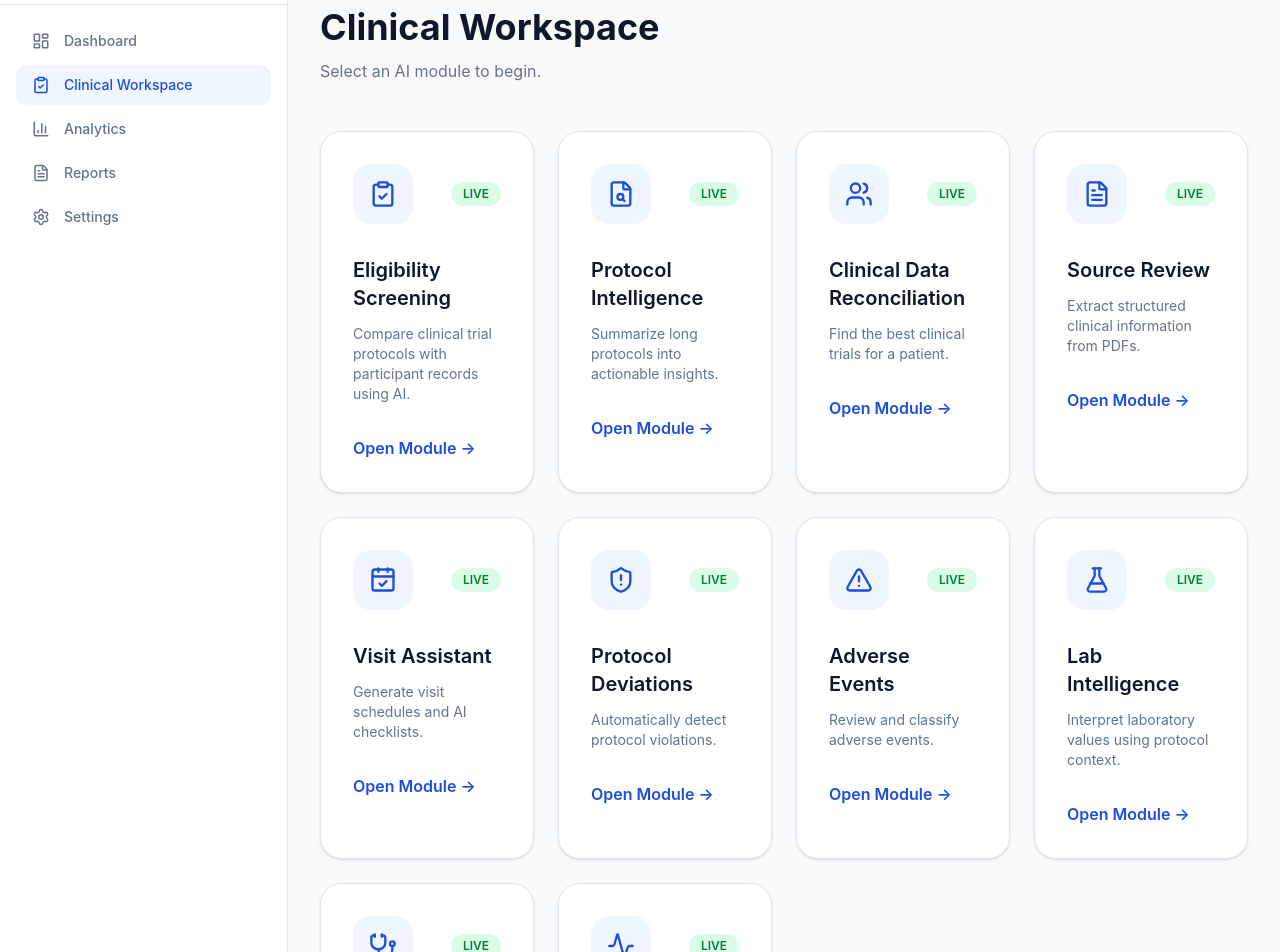
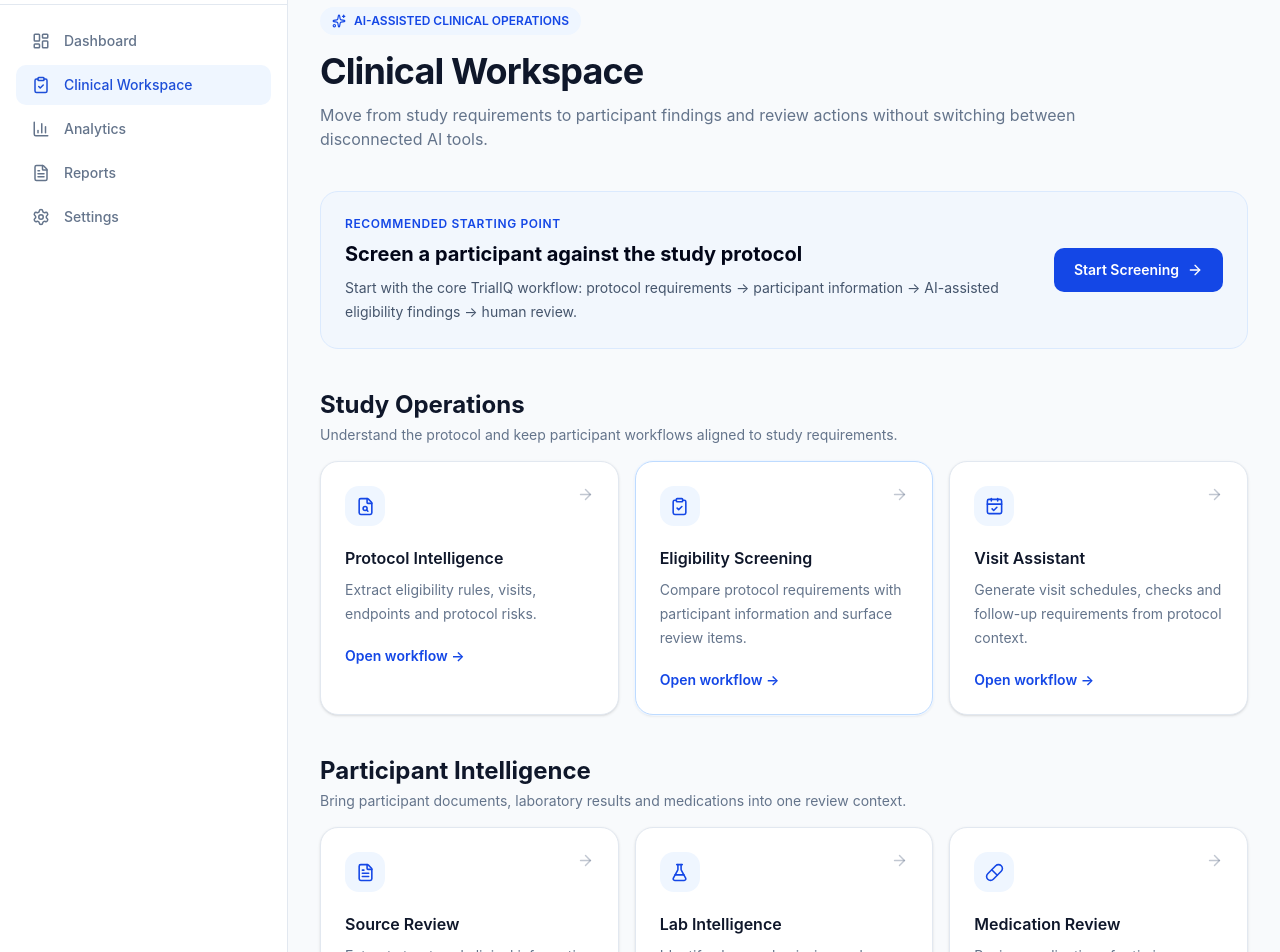
Before and after one commit to Zunaid24/trialiq, a Next.js app: page /dashboard/workspace in a window 1280 px wide. Shown: the part 100-1052 px from the top of the page. Built offline with nearby package versions, Linux system fonts and the light colour scheme.

Commit message:
Reframe workspace around clinical workflows

```diff
--- a/app/dashboard/workspace/page.tsx
+++ b/app/dashboard/workspace/page.tsx
@@ -9,160 +9,131 @@ import {
   TriangleAlert,
   FlaskConical,
   Stethoscope,
-  BarChart3,
-  Activity
+  Activity,
+  Pill,
+  GitCompareArrows,
+  ArrowRight,
+  Sparkles,
 } from "lucide-react";
 
-const modules = [
+const groups = [
   {
-    title: "Eligibility Screening",
-    description:
-      "Compare clinical trial protocols with participant records using AI.",
-    href: "/dashboard/workspace/eligibility",
-    icon: ClipboardCheck,
-    status: "LIVE",
+    title: "Study Operations",
+    description: "Understand the protocol and keep participant workflows aligned to study requirements.",
+    modules: [
+      { title: "Protocol Intelligence", description: "Extract eligibility rules, visits, endpoints and protocol risks.", href: "/dashboard/workspace/protocol", icon: FileSearch },
+      { title: "Eligibility Screening", description: "Compare protocol requirements with participant information and surface review items.", href: "/dashboard/workspace/eligibility", icon: ClipboardCheck, featured: true },
+      { title: "Visit Assistant", description: "Generate visit schedules, checks and follow-up requirements from protocol context.", href: "/dashboard/workspace/visit-assistant", icon: CalendarCheck },
+    ],
   },
   {
-    title: "Protocol Intelligence",
-    description:
-      "Summarize long protocols into actionable insights.",
-    href: "/dashboard/workspace/protocol",
-    icon: FileSearch,
-    status: "LIVE",
+    title: "Participant Intelligence",
+    description: "Bring participant documents, laboratory results and medications into one review context.",
+    modules: [
+      { title: "Source Review", description: "Extract structured clinical information from source documents.", href: "/dashboard/workspace/source-review", icon: FileText },
+      { title: "Lab Intelligence", description: "Identify abnormal, missing and follow-up laboratory findings.", href: "/dashboard/workspace/lab-intelligence", icon: FlaskConical },
+      { title: "Medication Review", description: "Review medications for timing, indication and potential protocol concerns.", href: "/dashboard/workspace/medications", icon: Pill },
+    ],
   },
   {
-    title: "Clinical Data Reconciliation",
-    description:
-      "Find the best clinical trials for a patient.",
-    href: "/dashboard/workspace/reconciliation",
-    icon: Users,
-    status: "LIVE",
+    title: "Safety & Compliance",
+    description: "Surface issues that need clinical or coordinator review before they become operational problems.",
+    modules: [
+      { title: "Protocol Deviations", description: "Identify missed visits, out-of-window assessments and protocol deviations.", href: "/dashboard/workspace/deviations", icon: ShieldAlert },
+      { title: "Adverse Events", description: "Structure adverse events for severity, seriousness, causality and follow-up review.", href: "/dashboard/workspace/adverse-events", icon: TriangleAlert },
+      { title: "Safety Signal Detection", description: "Surface recurring patterns and potential signals requiring clinical review.", href: "/dashboard/workspace/safety", icon: Activity },
+    ],
   },
   {
-    title: "Source Review",
-    description:
-      "Extract structured clinical information from PDFs.",
-    href: "/dashboard/workspace/source-review",
-    icon: FileText,
-    status: "LIVE",
-  },
-  {
-    title: "Visit Assistant",
-    description:
-      "Generate visit schedules and AI checklists.",
-    href: "/dashboard/workspace/visit-assistant",
-    icon: CalendarCheck,
-    status: "LIVE",
-  },
-  {
-    title: "Protocol Deviations",
-    description:
-      "Automatically detect protocol violations.",
-    href: "/dashboard/workspace/deviations",
-    icon: ShieldAlert,
-    status: "LIVE",
-  },
-  {
-    title: "Adverse Events",
-    description:
-      "Review and classify adverse events.",
-    href: "/dashboard/workspace/adverse-events",
-    icon: TriangleAlert,
-    status: "LIVE",
-  },
-  {
-    title: "Lab Intelligence",
-    description:
-      "Interpret laboratory values using protocol context.",
-    href: "/dashboard/workspace/lab-intelligence",
-    icon: FlaskConical,
-    status: "LIVE",
-  },
-  {
-  title: "Medical Coding Intelligence",
-  description:
-    "Extract clinical terms and generate AI-assisted MedDRA and ICD-10 coding suggestions with evidence and confidence.",
-  href: "/dashboard/workspace/medical-coding",
-  icon: Stethoscope,
-  status: "LIVE",
-},
-{
-  title: "Safety Signal Detection",
-  description:
-    "Surface recurring safety patterns, unusual event clusters and potential signals requiring clinical review.",
-  href: "/dashboard/workspace/safety",
-  icon: Activity,
-  status: "LIVE",
+    title: "Data Quality & Coding",
+    description: "Resolve inconsistencies and turn clinical terminology into review-ready coding suggestions.",
+    modules: [
+      { title: "Clinical Data Reconciliation", description: "Compare records and identify conflicting dates, missing information and discrepancies.", href: "/dashboard/workspace/reconciliation", icon: GitCompareArrows },
+      { title: "Medical Coding Intelligence", description: "Generate AI-assisted MedDRA and ICD-10 suggestions with evidence and confidence.", href: "/dashboard/workspace/medical-coding", icon: Stethoscope },
+      { title: "Participant Intelligence", description: "Review the most important findings and actions for a participant from the study dashboard.", href: "/dashboard", icon: Users },
+    ],
   },
 ];
 
 export default function WorkspacePage() {
   return (
-    <main>
+    <main className="mx-auto max-w-7xl">
+      <div className="mb-10">
+        <div className="flex flex-wrap items-center gap-2">
+          <span className="inline-flex items-center gap-2 rounded-full bg-blue-50 px-3 py-1.5 text-xs font-semibold text-blue-700">
+            <Sparkles size={14} />
+            AI-ASSISTED CLINICAL OPERATIONS
+          </span>
+        </div>
 
-      <div className="mb-12">
-
-        <h1 className="text-4xl font-bold">
+        <h1 className="mt-4 text-4xl font-bold tracking-tight text-foreground">
           Clinical Workspace
         </h1>
-
-        <p className="mt-3 text-muted-foreground">
-          Select an AI module to begin.
+        <p className="mt-3 max-w-3xl text-muted-foreground">
+          Move from study requirements to participant findings and review actions without switching between disconnected AI tools.
         </p>
-
       </div>
 
-      <div className="grid gap-6 md:grid-cols-2 xl:grid-cols-4">
+      <div className="mb-10 rounded-2xl border border-blue-100 bg-blue-50/60 p-6">
+        <div className="flex flex-col gap-5 md:flex-row md:items-center md:justify-between">
+          <div>
+            <p className="text-xs font-semibold uppercase tracking-wider text-blue-700">Recommended starting point</p>
+            <h2 className="mt-2 text-xl font-bold text-slate-950">Screen a participant against the study protocol</h2>
+            <p className="mt-2 max-w-2xl text-sm leading-6 text-slate-600">
+              Start with the core TrialIQ workflow: protocol requirements → participant information → AI-assisted eligibility findings → human review.
+            </p>
+          </div>
+          <Link
+            href="/dashboard/workspace/eligibility"
+            className="group inline-flex w-fit shrink-0 items-center gap-2 rounded-lg bg-blue-700 px-5 py-3 text-sm font-semibold text-white transition hover:bg-blue-800"
+          >
+            Start Screening
+            <ArrowRight size={16} className="transition-transform group-hover:translate-x-0.5" />
+          </Link>
+        </div>
+      </div>
 
-        {modules.map((module) => {
+      <div className="space-y-10">
+        {groups.map((group) => (
+          <section key={group.title}>
+            <div className="mb-4">
+              <h2 className="text-2xl font-bold text-foreground">{group.title}</h2>
+              <p className="mt-1 max-w-3xl text-sm text-muted-foreground">{group.description}</p>
+            </div>
+
+            <div className="grid gap-4 md:grid-cols-2 xl:grid-cols-3">
+              {group.modules.map((module) => {
                 const Icon = module.icon;
-
                 return (
                   <Link
                     key={module.title}
                     href={module.href}
-              className="group rounded-3xl border bg-card p-8 shadow-sm transition-all hover:-translate-y-1 hover:shadow-xl"
+                    className={`group rounded-2xl border bg-card p-6 shadow-sm transition hover:-translate-y-0.5 hover:border-blue-200 hover:shadow-md ${module.featured ? "border-blue-200 ring-1 ring-blue-50" : ""}`}
                   >
-
-              <div className="flex items-center justify-between">
-
-                <div className="rounded-2xl bg-accent p-4">
-                  <Icon
-                    className="text-brand"
-                    size={28}
-                  />
+                    <div className="flex items-start justify-between gap-4">
+                      <div className="flex h-10 w-10 items-center justify-center rounded-xl bg-blue-50 text-blue-700">
+                        <Icon size={19} />
+                      </div>
+                      <ArrowRight size={17} className="text-muted-foreground/40 transition group-hover:text-blue-700" />
                     </div>
 
-                <span
-                  className={`rounded-full px-3 py-1 text-xs font-semibold ${
-                    module.status === "LIVE"
-                      ? "bg-green-100 text-green-700"
-                      : "bg-signal/10 text-signal"
-                  }`}
-                >
-                  {module.status}
-                </span>
-
-              </div>
-
-              <h2 className="mt-8 text-xl font-semibold">
-                {module.title}
-              </h2>
-
-              <p className="mt-3 text-sm text-muted-foreground">
-                {module.description}
-              </p>
-
-              <div className="mt-8 font-semibold text-brand group-hover:translate-x-1 transition">
-                Open Module →
-              </div>
-
+                    <h3 className="mt-5 text-[16px] font-semibold text-foreground">{module.title}</h3>
+                    <p className="mt-2 text-sm leading-6 text-muted-foreground">{module.description}</p>
+                    <div className="mt-5 text-sm font-semibold text-blue-700">Open workflow →</div>
                   </Link>
                 );
               })}
-
+            </div>
+          </section>
+        ))}
       </div>
 
+      <div className="mt-10 rounded-2xl border border-slate-200 bg-white p-6">
+        <p className="text-xs font-semibold uppercase tracking-wider text-slate-400">TrialIQ principle</p>
+        <p className="mt-2 max-w-4xl text-sm leading-6 text-slate-600">
+          TrialIQ assists clinical research teams by extracting and connecting relevant information. Findings are intended for human review and action, not autonomous clinical decision-making.
+        </p>
+      </div>
     </main>
   );
 }
```
Lines whose indentation alone changed are shown as unchanged.
